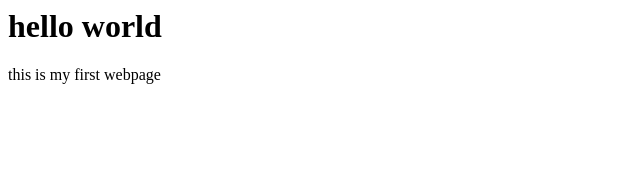
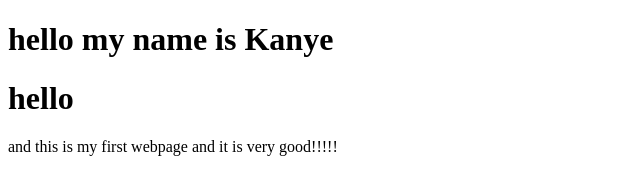
Before and after one commit to Kanyerezi30/html_css, a plain HTML site: page index.html in a window 1280 px wide. Shown: the whole page, without its empty margins (0-640 px from the left). Drawn offline with Linux system fonts and the light colour scheme.

Commit message:
live server and standard html format

```diff
--- a/index.html
+++ b/index.html
@@ -1,2 +1,14 @@
-<h1>hello world</h1>
-<p>this is my first webpage</p>
+<!DOCTYPE html>
+<html>
+
+<head>
+    <title>first webpage</title>
+</head>
+
+<body>
+    <h1>hello my name is Kanye</h1>
+    <h1>hello</h1>
+    <p>and this is my first webpage and it is very good!!!!!</p>
+</body>
+
+</html>
```
